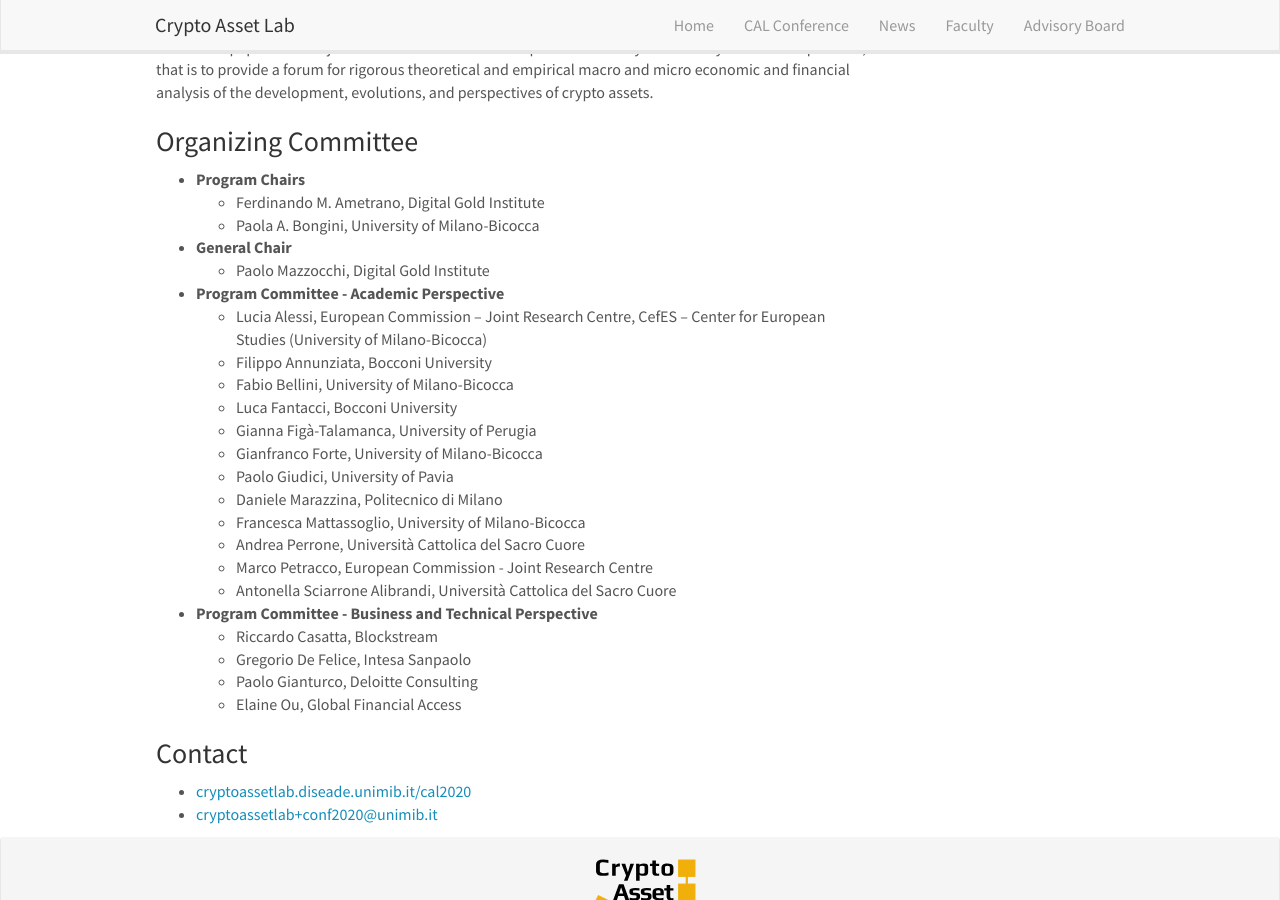
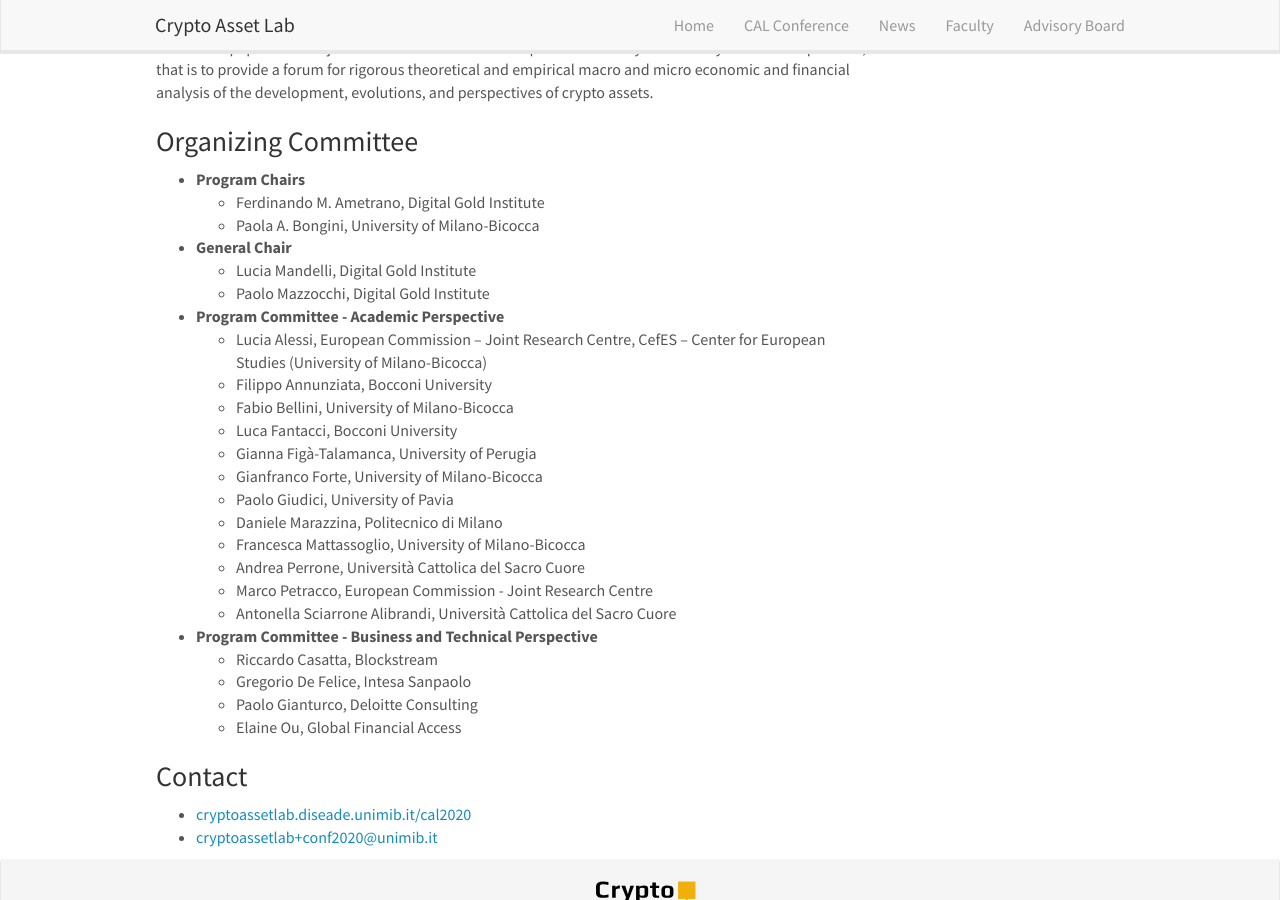
Before and after one commit to cryptoassetlab/cryptoassetlab.github.io, a Jekyll site: the page built from _pages/cal2020.md, in a window 1280 px wide and 900 px high, scrolled down 1594 px. Built offline with Jekyll 4.4.1, drawn with Linux system fonts in a browser that asks for light colours; nearby versions of some CDN libraries.

Commit message:
added Lucia

```diff
--- a/_pages/cal2020.md
+++ b/_pages/cal2020.md
@@ -119,6 +119,7 @@
   * Ferdinando M. Ametrano, Digital Gold Institute
   * Paola A. Bongini, University of Milano-Bicocca
 * __General Chair__
+  * Lucia Mandelli, Digital Gold Institute
   * Paolo Mazzocchi, Digital Gold Institute
 * __Program Committee - Academic Perspective__
   * Lucia Alessi, European Commission – Joint Research Centre, CefES – Center for European Studies (University of Milano-Bicocca)
```
